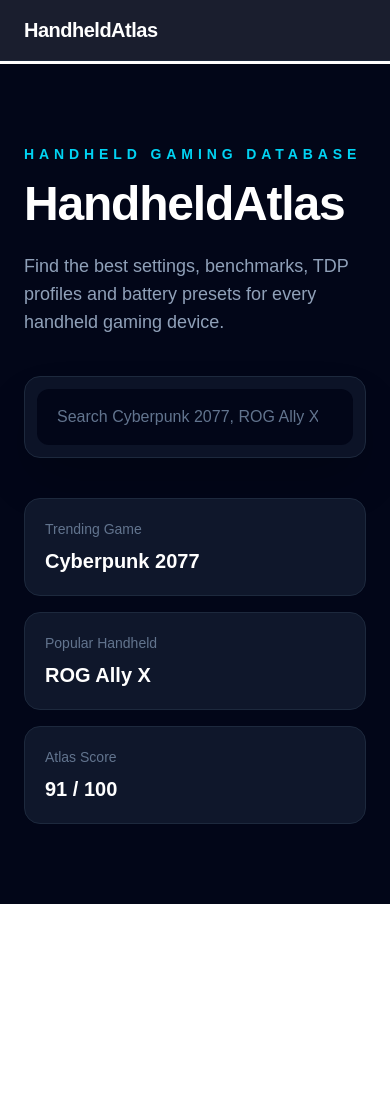
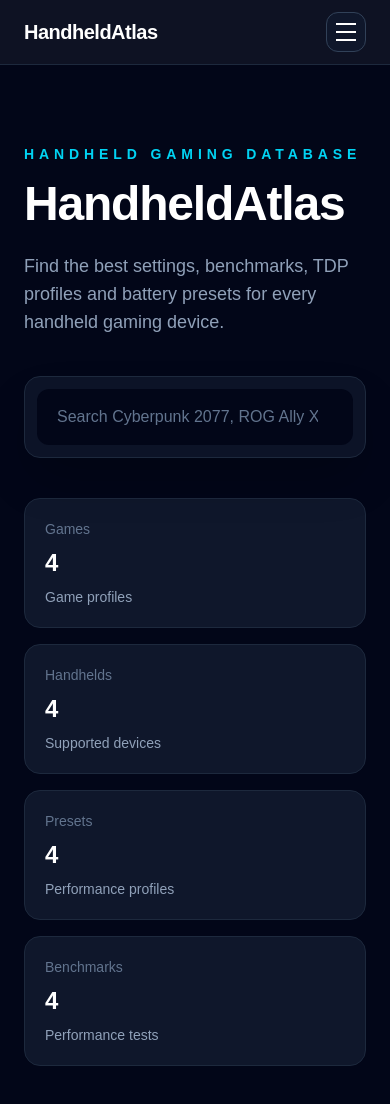
Before and after one commit to nat0r9/handheld-atlas, a Next.js app: page / in a window 390 px wide. Shown: the top 1104 px of the page. Before the commit the page ends 904 px from the top, so only its background shows below. Built offline with nearby package versions, Linux system fonts and the light colour scheme.

Commit message:
Add homepage search and responsive mobile navigation

```diff
--- a/app/page.tsx
+++ b/app/page.tsx
@@ -1,4 +1,62 @@
+"use client";
+
+import Link from "next/link";
+import { useMemo, useState } from "react";
+import { games } from "../data/games";
+import { handhelds } from "../data/handhelds";
+import { presets } from "../data/presets";
+import { benchmarks } from "../data/benchmarks";
+
 export default function Home() {
+  const [searchQuery, setSearchQuery] = useState("");
+
+  const normalizedQuery = searchQuery.trim().toLowerCase();
+
+  const gameResults = useMemo(() => {
+    if (normalizedQuery.length === 0) {
+      return [];
+    }
+
+    return games
+      .filter((game) => {
+        const searchableText = [
+          game.name,
+          game.genre,
+          game.developer,
+          game.bestHandheld,
+        ]
+          .join(" ")
+          .toLowerCase();
+
+        return searchableText.includes(normalizedQuery);
+      })
+      .slice(0, 5);
+  }, [normalizedQuery]);
+
+  const handheldResults = useMemo(() => {
+    if (normalizedQuery.length === 0) {
+      return [];
+    }
+
+    return handhelds
+      .filter((handheld) => {
+        const searchableText = [
+          handheld.name,
+          handheld.manufacturer,
+          handheld.processor,
+          handheld.operatingSystem,
+        ]
+          .join(" ")
+          .toLowerCase();
+
+        return searchableText.includes(normalizedQuery);
+      })
+      .slice(0, 5);
+  }, [normalizedQuery]);
+
+  const hasResults =
+    gameResults.length > 0 || handheldResults.length > 0;
+
   return (
     <main className="min-h-[calc(100vh-4rem)] bg-slate-950 text-white">
       <section className="mx-auto flex min-h-[calc(100vh-4rem)] max-w-7xl flex-col justify-center px-6 py-20">
@@ -11,34 +69,156 @@
         </h1>
 
         <p className="mb-10 max-w-2xl text-lg text-slate-400 md:text-xl">
-          Find the best settings, benchmarks, TDP profiles and battery presets
-          for every handheld gaming device.
+          Find the best settings, benchmarks, TDP profiles and
+          battery presets for every handheld gaming device.
         </p>
 
-        <div className="max-w-2xl rounded-2xl border border-slate-800 bg-slate-900/80 p-3 shadow-2xl">
+        <div className="relative max-w-2xl">
+          <div className="rounded-2xl border border-slate-800 bg-slate-900/80 p-3 shadow-2xl">
             <input
               type="search"
+              value={searchQuery}
+              onChange={(event) => setSearchQuery(event.target.value)}
               aria-label="Search HandheldAtlas"
               className="w-full rounded-xl bg-slate-950 px-5 py-4 text-white outline-none placeholder:text-slate-500 focus:ring-2 focus:ring-cyan-500"
               placeholder="Search Cyberpunk 2077, ROG Ally X, Steam Deck..."
             />
           </div>
 
-        <div className="mt-10 grid gap-4 md:grid-cols-3">
-          <div className="rounded-2xl border border-slate-800 bg-slate-900 p-5">
-            <p className="text-sm text-slate-500">Trending Game</p>
-            <h2 className="mt-2 text-xl font-bold">Cyberpunk 2077</h2>
+          {normalizedQuery.length > 0 && (
+            <div className="absolute left-0 right-0 top-full z-40 mt-3 overflow-hidden rounded-2xl border border-slate-800 bg-slate-900 shadow-2xl">
+              {!hasResults ? (
+                <div className="p-6">
+                  <h2 className="font-bold">No results found</h2>
+
+                  <p className="mt-2 text-sm text-slate-400">
+                    Try another game, handheld or manufacturer.
+                  </p>
+                </div>
+              ) : (
+                <div className="max-h-[32rem] overflow-y-auto">
+                  {gameResults.length > 0 && (
+                    <section className="border-b border-slate-800 p-3">
+                      <p className="px-3 py-2 text-xs font-bold uppercase tracking-[0.2em] text-slate-500">
+                        Games
+                      </p>
+
+                      {gameResults.map((game) => (
+                        <Link
+                          key={game.slug}
+                          href={`/games/${game.slug}`}
+                          className="block rounded-xl px-3 py-3 transition hover:bg-slate-800"
+                        >
+                          <div className="flex items-center justify-between gap-4">
+                            <div>
+                              <p className="font-bold">{game.name}</p>
+
+                              <p className="mt-1 text-sm text-slate-500">
+                                {game.genre} · {game.developer}
+                              </p>
                             </div>
 
-          <div className="rounded-2xl border border-slate-800 bg-slate-900 p-5">
-            <p className="text-sm text-slate-500">Popular Handheld</p>
-            <h2 className="mt-2 text-xl font-bold">ROG Ally X</h2>
+                            <span className="rounded-full bg-cyan-500/20 px-3 py-1 text-xs font-bold text-cyan-400">
+                              {game.atlasScore}/100
+                            </span>
+                          </div>
+                        </Link>
+                      ))}
+                    </section>
+                  )}
+
+                  {handheldResults.length > 0 && (
+                    <section className="p-3">
+                      <p className="px-3 py-2 text-xs font-bold uppercase tracking-[0.2em] text-slate-500">
+                        Handhelds
+                      </p>
+
+                      {handheldResults.map((handheld) => (
+                        <Link
+                          key={handheld.slug}
+                          href={`/handhelds/${handheld.slug}`}
+                          className="block rounded-xl px-3 py-3 transition hover:bg-slate-800"
+                        >
+                          <div>
+                            <p className="font-bold">
+                              {handheld.name}
+                            </p>
+
+                            <p className="mt-1 text-sm text-slate-500">
+                              {handheld.manufacturer} ·{" "}
+                              {handheld.processor}
+                            </p>
+                          </div>
+                        </Link>
+                      ))}
+                    </section>
+                  )}
+                </div>
+              )}
+            </div>
+          )}
         </div>
 
-          <div className="rounded-2xl border border-slate-800 bg-slate-900 p-5">
-            <p className="text-sm text-slate-500">Atlas Score</p>
-            <h2 className="mt-2 text-xl font-bold">91 / 100</h2>
-          </div>
+        <div className="mt-10 grid gap-4 md:grid-cols-4">
+          <Link
+            href="/games"
+            className="rounded-2xl border border-slate-800 bg-slate-900 p-5 transition hover:border-cyan-500"
+          >
+            <p className="text-sm text-slate-500">Games</p>
+
+            <h2 className="mt-2 text-2xl font-bold">
+              {games.length}
+            </h2>
+
+            <p className="mt-2 text-sm text-slate-400">
+              Game profiles
+            </p>
+          </Link>
+
+          <Link
+            href="/handhelds"
+            className="rounded-2xl border border-slate-800 bg-slate-900 p-5 transition hover:border-cyan-500"
+          >
+            <p className="text-sm text-slate-500">Handhelds</p>
+
+            <h2 className="mt-2 text-2xl font-bold">
+              {handhelds.length}
+            </h2>
+
+            <p className="mt-2 text-sm text-slate-400">
+              Supported devices
+            </p>
+          </Link>
+
+          <Link
+            href="/presets"
+            className="rounded-2xl border border-slate-800 bg-slate-900 p-5 transition hover:border-cyan-500"
+          >
+            <p className="text-sm text-slate-500">Presets</p>
+
+            <h2 className="mt-2 text-2xl font-bold">
+              {presets.length}
+            </h2>
+
+            <p className="mt-2 text-sm text-slate-400">
+              Performance profiles
+            </p>
+          </Link>
+
+          <Link
+            href="/benchmarks"
+            className="rounded-2xl border border-slate-800 bg-slate-900 p-5 transition hover:border-cyan-500"
+          >
+            <p className="text-sm text-slate-500">Benchmarks</p>
+
+            <h2 className="mt-2 text-2xl font-bold">
+              {benchmarks.length}
+            </h2>
+
+            <p className="mt-2 text-sm text-slate-400">
+              Performance tests
+            </p>
+          </Link>
         </div>
       </section>
     </main>
--- a/components/Header.tsx
+++ b/components/Header.tsx
@@ -1,4 +1,7 @@
+"use client";
+
 import Link from "next/link";
+import { useState } from "react";
 
 const navItems = [
   { label: "Games", href: "/games" },
@@ -10,11 +13,19 @@
 ];
 
 export default function Header() {
+  const [isMenuOpen, setIsMenuOpen] = useState(false);
+
+  function closeMenu() {
+    setIsMenuOpen(false);
+  }
+
   return (
-    <header className="fixed left-0 right-0 top-0 z-50 border-b border-slate-800 bg-slate-950/90 backdrop-blur">
-      <nav className="mx-auto flex max-w-7xl items-center justify-between px-6 py-4">
+    <header className="fixed left-0 right-0 top-0 z-50 border-b border-slate-800 bg-slate-950/95 backdrop-blur">
+      <nav className="mx-auto max-w-7xl px-6">
+        <div className="flex h-16 items-center justify-between">
           <Link
             href="/"
+            onClick={closeMenu}
             className="text-xl font-black tracking-tight text-white transition hover:text-cyan-400"
           >
             HandheldAtlas
@@ -31,6 +42,62 @@
               </Link>
             ))}
           </div>
+
+          <button
+            type="button"
+            onClick={() => setIsMenuOpen((current) => !current)}
+            aria-expanded={isMenuOpen}
+            aria-label={
+              isMenuOpen
+                ? "Close navigation menu"
+                : "Open navigation menu"
+            }
+            className="flex h-10 w-10 items-center justify-center rounded-xl border border-slate-700 bg-slate-900 text-white transition hover:border-cyan-500 md:hidden"
+          >
+            <span className="sr-only">Toggle menu</span>
+
+            <div className="flex flex-col gap-1.5">
+              <span
+                className={`block h-0.5 w-5 bg-current transition ${
+                  isMenuOpen
+                    ? "translate-y-2 rotate-45"
+                    : ""
+                }`}
+              />
+
+              <span
+                className={`block h-0.5 w-5 bg-current transition ${
+                  isMenuOpen ? "opacity-0" : ""
+                }`}
+              />
+
+              <span
+                className={`block h-0.5 w-5 bg-current transition ${
+                  isMenuOpen
+                    ? "-translate-y-2 -rotate-45"
+                    : ""
+                }`}
+              />
+            </div>
+          </button>
+        </div>
+
+        {isMenuOpen && (
+          <div className="border-t border-slate-800 py-4 md:hidden">
+            <div className="flex flex-col gap-2">
+              {navItems.map((item) => (
+                <Link
+                  key={item.href}
+                  href={item.href}
+                  onClick={closeMenu}
+                  className="rounded-xl px-4 py-3 text-sm font-semibold text-slate-300 transition hover:bg-slate-900 hover:text-cyan-400"
+                >
+                  {item.label}
+                </Link>
+              ))}
+            </div>
+          </div>
+        )}
       </nav>
     </header>
   );
```
Lines whose indentation alone changed are shown as unchanged.
